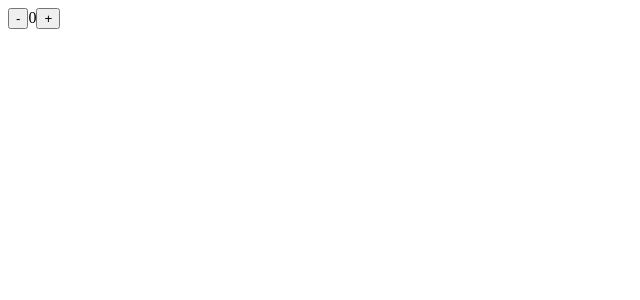
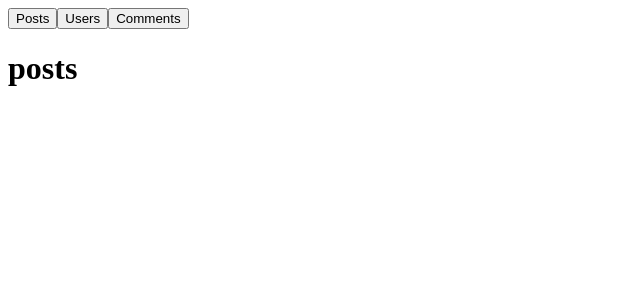
Before and after one commit to HBull5/react-hooks, a React (Create React App) app: page / in a window 1280 px wide. Shown: the top 300 px of the page, without its empty margins (0-640 px from the left). Built offline with nearby package versions, Linux system fonts and the light colour scheme.

Commit message:
useEffect readme.md stuff

```diff
--- a/src/App.js
+++ b/src/App.js
@@ -1,8 +1,12 @@
-import UseState from './components/UseState';
+// import UseState from './components/UseState';
+import UseEffect from './components/UseEffect';
 
 function App() {
   return (
-    <UseState />
+    <>
+      {/* <UseState /> */}
+      <UseEffect />
+    </>
   );
 }
 
--- a/src/components/UseEffect.js
+++ b/src/components/UseEffect.js
@@ -0,0 +1,26 @@
+import {useState, useEffect} from 'react';
+
+const UseEffect = () => {
+    const [resourceType, setResourceType] = useState('posts');
+
+    useEffect(() => {
+        console.log('This will be called every re-render');
+    });
+
+    useEffect(() => {
+        console.log('called only on load');
+    }, []);
+
+    return(
+        <>
+            <div>
+                <button onClick={() => {setResourceType('posts')}}>Posts</button>
+                <button onClick={() => {setResourceType('users')}}>Users</button>
+                <button onClick={() => {setResourceType('comments')}}>Comments</button>
+            </div>
+            <h1>{resourceType}</h1>
+        </>
+    )
+}
+
+export default UseEffect;
```
Also changed, not shown: 1 other file (tests, documents, lock files or other folders).
